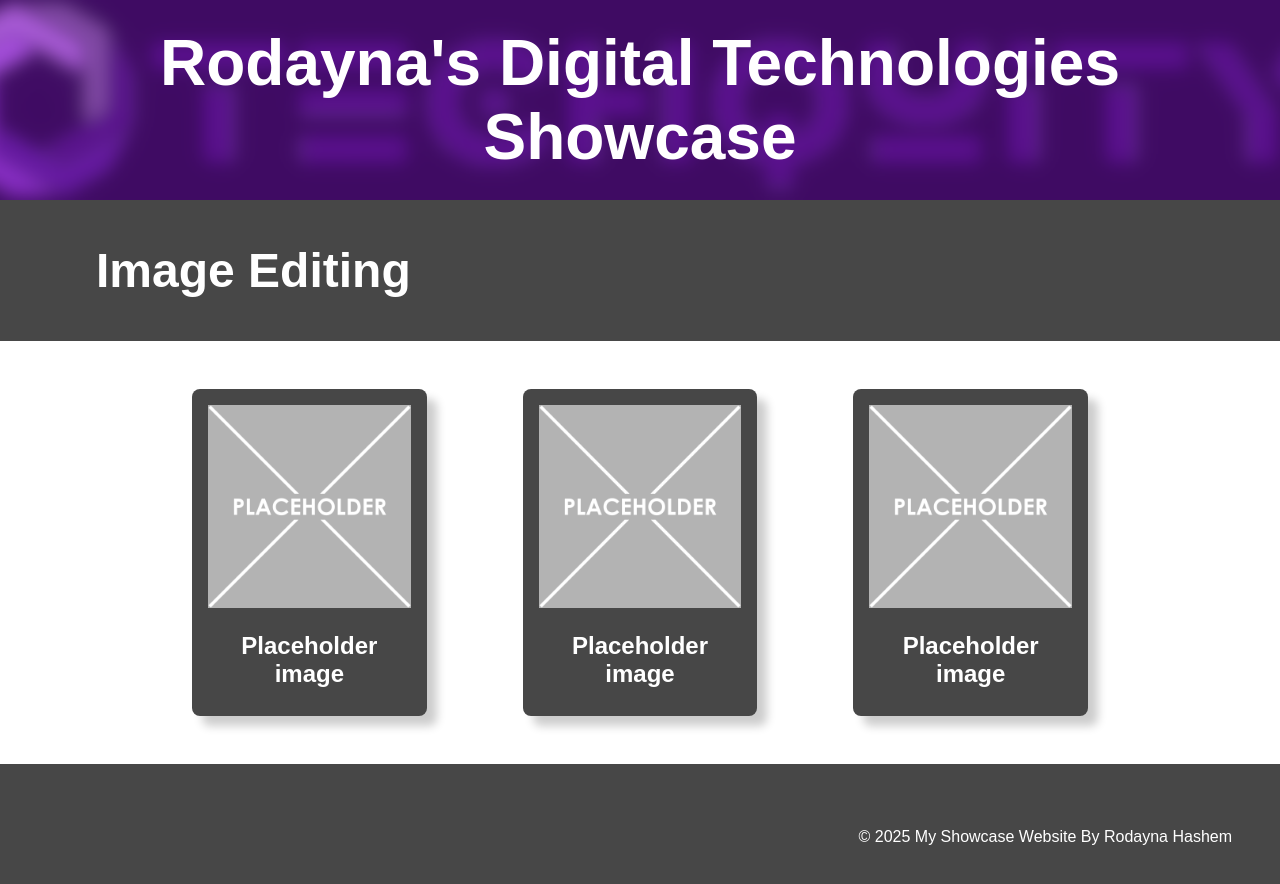
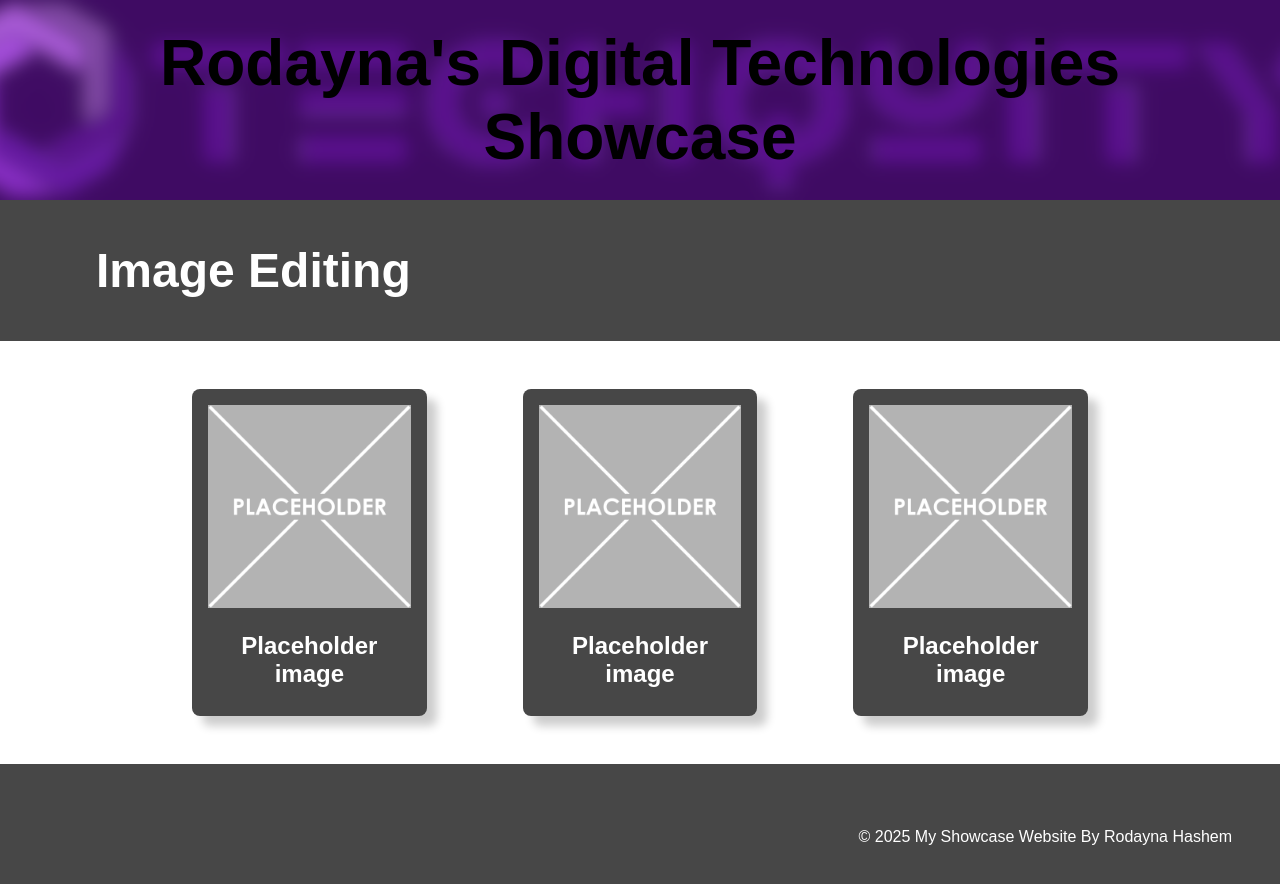
Before and after one commit to RodaynaH/MyYear10Website, a plain HTML site: page index.html in a window 1280 px wide. Drawn offline with Linux system fonts and the light colour scheme.

Commit message:
Change color

```diff
--- a/index.html
+++ b/index.html
@@ -7,6 +7,11 @@
     <link rel="stylesheet" href="style.css">
     <title>My Showcase Website</title>
 </head>
+<style>
+    .hero {
+        color: rgb(0,0,0);
+    }
+</style>
 <!-- This is the main body of the website- ALL your content goes AFTER the <body> tag and before the </body> tag -->
 <body>
 
```
